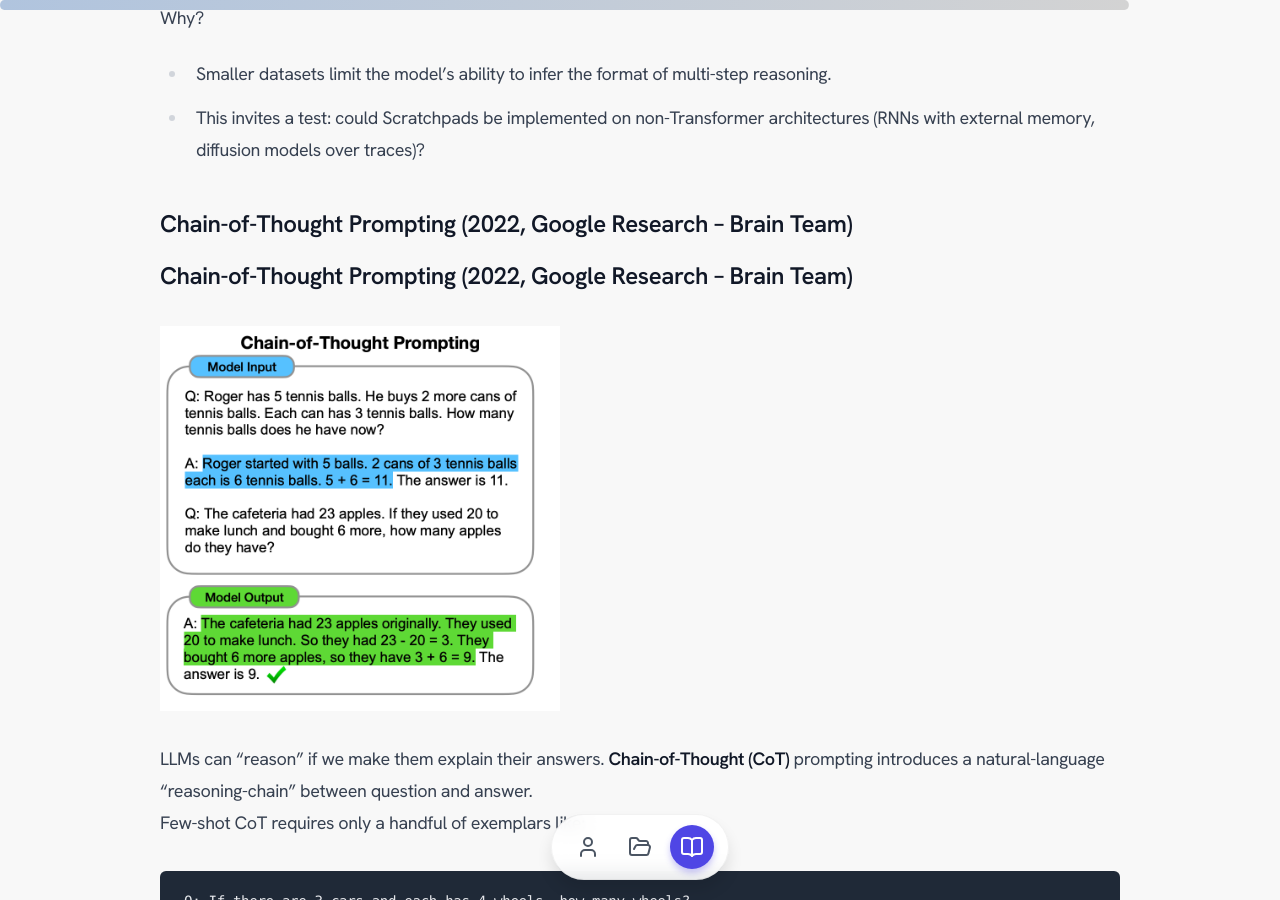
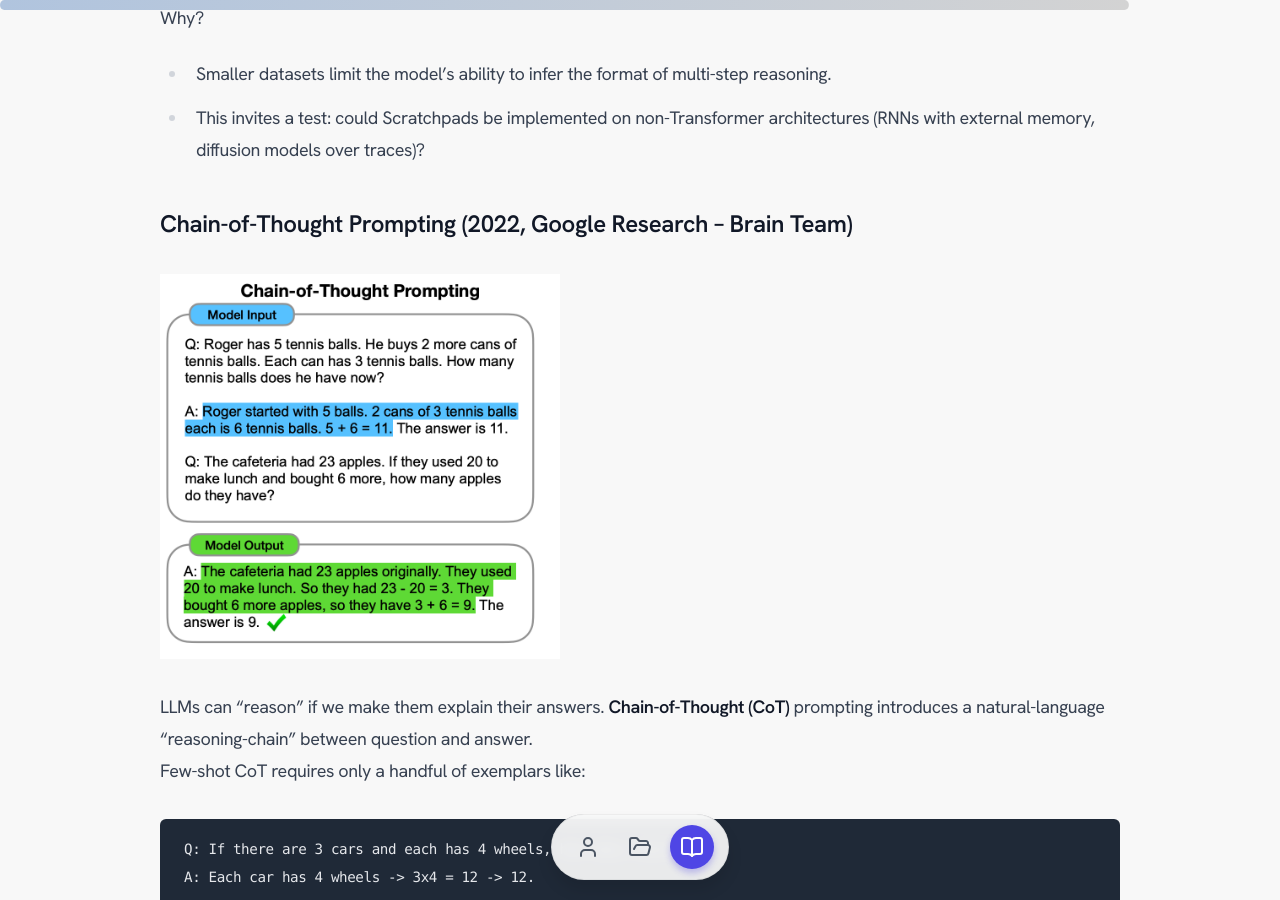
Before and after one commit to omertafveez-2001/omertafveez-2001.github.io, a Jekyll site: the page built from blogs/reasoning-primer/reasoning-primer.md, in a window 1280 px wide and 900 px high, scrolled down 5192 px. Built offline with Jekyll 4.4.1, drawn with Linux system fonts in a browser that asks for light colours; nearby versions of some CDN libraries.

Commit message:
reasoning

```diff
--- a/blogs/reasoning-primer/reasoning-primer.md
+++ b/blogs/reasoning-primer/reasoning-primer.md
@@ -87,7 +87,6 @@ Why?
 - This invites a test: could Scratchpads be implemented on non-Transformer architectures (RNNs with external memory, diffusion models over traces)?
 
 ### Chain-of-Thought Prompting (2022, Google Research -- Brain Team)
-### Chain-of-Thought Prompting (2022, Google Research -- Brain Team)
 <img src="./imgs/cot.png" width="400">
 LLMs can "reason" if we make them explain their answers. **Chain-of-Thought (CoT)** prompting introduces a natural-language "reasoning-chain" between question and answer. <br>
 Few-shot CoT requires only a handful of exemplars like:
```
